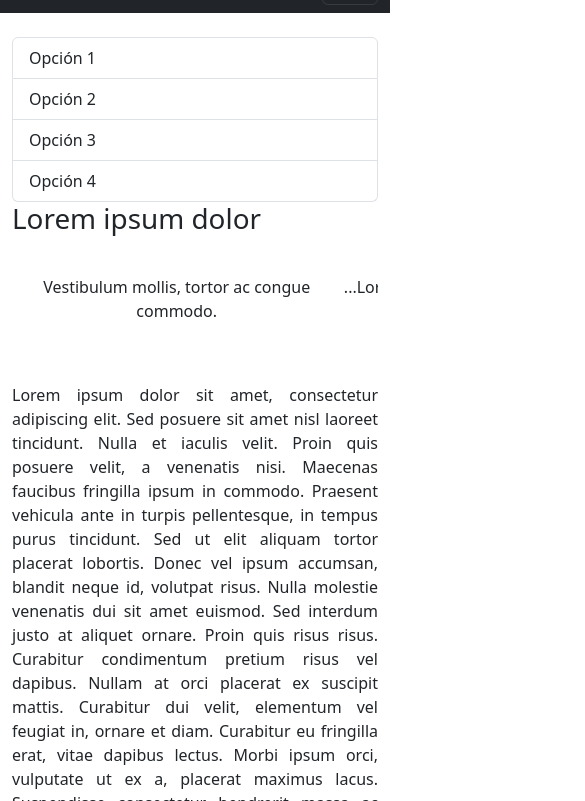
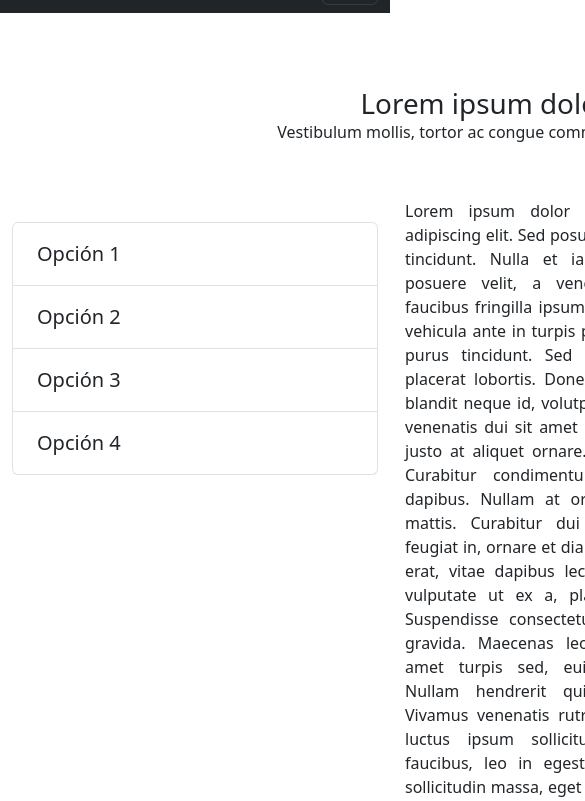
Before and after one commit to inevaz/taller-15.1, a plain HTML site: page index.html in a window 390 px wide. Shown: the part 43-844 px from the top of the page, 585 px wide, since content can reach past the window. Drawn offline with nearby package versions, Linux system fonts and the light colour scheme.

Commit message:
cambiosss styles.css

```diff
--- a/styles.css
+++ b/styles.css
@@ -1,43 +1,56 @@
-.navbar-nav .nav-item {
-    margin: 0 15px; /* Espaciado horizontal entre los elementos del navbar */
+.custom-paragraph {
+    font-size: 1rem; /* Tamaño de fuente estándar */
+    line-height: 1.5;
 }
-
-.dropdown-menu {
-    background-color: #ffffff; /* Fondo blanco para el menú desplegable */
-}
-
-.custom-paragraph {
-    margin-bottom: 15px; /* Espacio entre párrafos */
-    line-height: 1.5; /* Mejora la legibilidad */
-}
-
-/* Justificar texto en las columnas */
-.col {
-    text-align: justify; /* Justifica el texto */
-    margin-bottom: 15px; /* Espacio entre párrafos */
-    line-height: 1.5; /* Mejora la legibilidad */
-}
-
-/* Media query para ajustar el número de columnas dependiendo del tamaño de la pantalla */
-@media (max-width: 768px) {
-    .col-lg-3, .col-lg-9 {
-        flex: 0 0 100%; /* Columna ocupará el 100% en pantallas pequeñas */
-    }
-}
-
-/* 4. Eliminar espacio alrededor del carrusel */
-.carousel {
-    margin-top: 20px; /* Margen superior para separar del título */
-}
-
-/* 5. Ajuste adicional para el carrusel */
-.carousel-inner {
-    padding: 20px; /* Espaciado interno del carrusel */
-}
-
 /* Justificar texto en las columnas */
 .text-column {
     text-align: justify; /* Justifica el texto */
     margin-bottom: 15px; /* Espacio entre párrafos */
     line-height: 1.5; /* Mejora la legibilidad */
 }
+.row {
+    display: flex;
+    flex-wrap: nowrap;
+}
+.col-lg-3 {
+    flex: 0 0 250px;
+    margin-right: 20px;
+}
+.col-lg-9 {
+    flex: 1;
+}
+#col-lg-9 col-md-8 col-sm-12 {
+    text-align: center;
+    margin-top: 100px;
+}
+#titulo {
+    text-align: center;
+    margin-top: 50px;
+    margin-left: -200px;
+}
+#textCarousel {
+    text-align: center;
+    margin-top: -8px;
+    margin-left: -200px;
+}
+.text-column {
+    padding: 15px;
+    margin-bottom: 20px;
+}
+.list-group{
+    margin-top: 185px;
+    .list-group-item {
+        font-size: 1.25rem; /* fuente */
+    }
+}
+.list-group-item {
+    font-size: 1.25rem; /* txt mas grande */
+    padding: 1rem 1.5rem;
+}
+/* para pantalla chicas */
+@media (max-width: 768px) {
+    .col-lg-3, .col-lg-9 {
+        flex: 0 0 100%;
+        margin-right: 0;
+    }
+}
```
